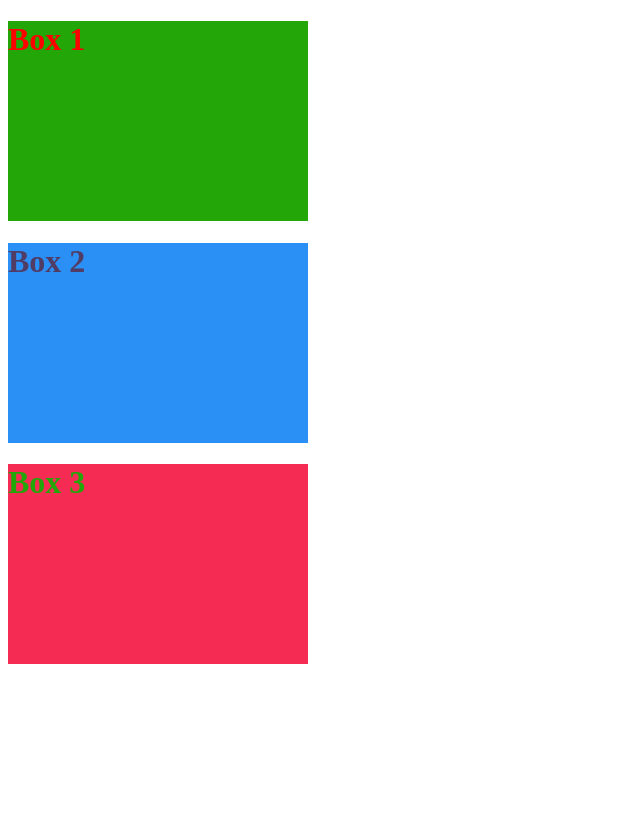
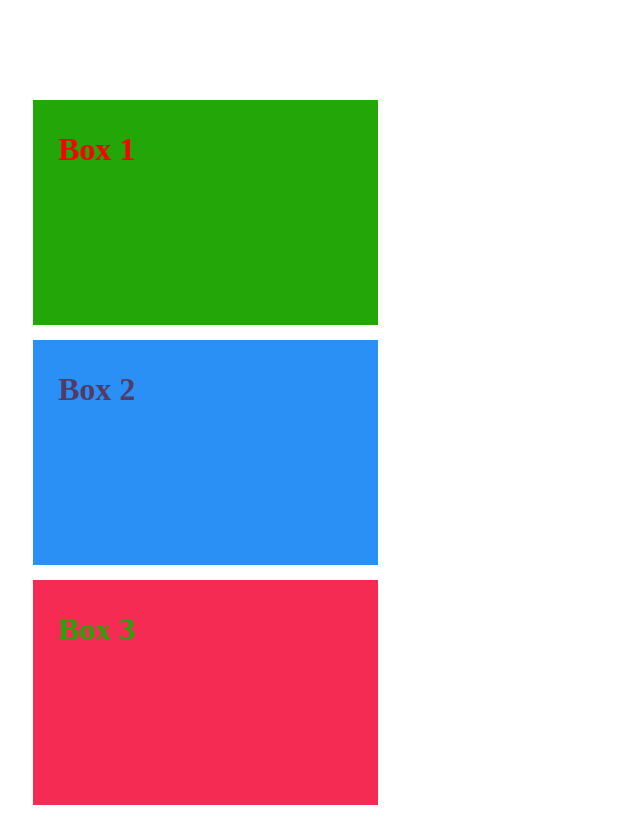
Before and after one commit to coder0898/learning_web_developement, a plain HTML site: page css_basic_2/index.html in a window 1280 px wide. Shown: the whole page, without its empty margins (0-640 px from the left). Drawn offline with Linux system fonts and the light colour scheme.

Commit message:
Css Day 3: Box model complete, padding and margin

```diff
--- a/css_basic_2/index.html
+++ b/css_basic_2/index.html
@@ -5,21 +5,31 @@
     <meta name="viewport" content="width=device-width, initial-scale=1.0" />
     <title>Css Basic 2</title>
     <style>
+      * {
+        marign: 0;
+        padding: 0;
+      }
       .box-1 {
         color: red;
         background-color: #23a608;
         height: 200px;
         width: 300px;
+        padding: 10px 20px 15px 25px; /*padding: top right bottom left*/
+        margin: 100px 20px 15px 25px; /*margin: top right bottom left*/
       }
       .box-2 {
         color: rgb(80 60 100);
         background-color: #2b90f5;
         height: 200px;
         width: 300px;
+        padding: 10px 20px 15px 25px; /*padding: top right bottom left*/
+        margin: 10px 20px 15px 25px; /*margin: top right bottom left*/
       }
       .box-3 {
         color: #23a608;
         background-color: #f52b54;
+        padding: 10px 20px 15px 25px; /*padding: top right bottom left*/
+        margin: 10px 20px 15px 25px; /*margin: top right bottom left*/
         height: 200px;
         width: 300px;
       }
```
